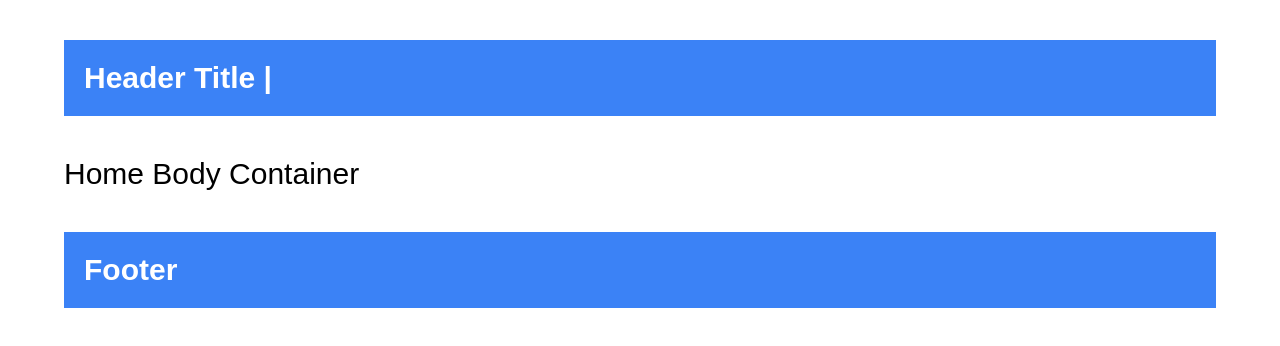
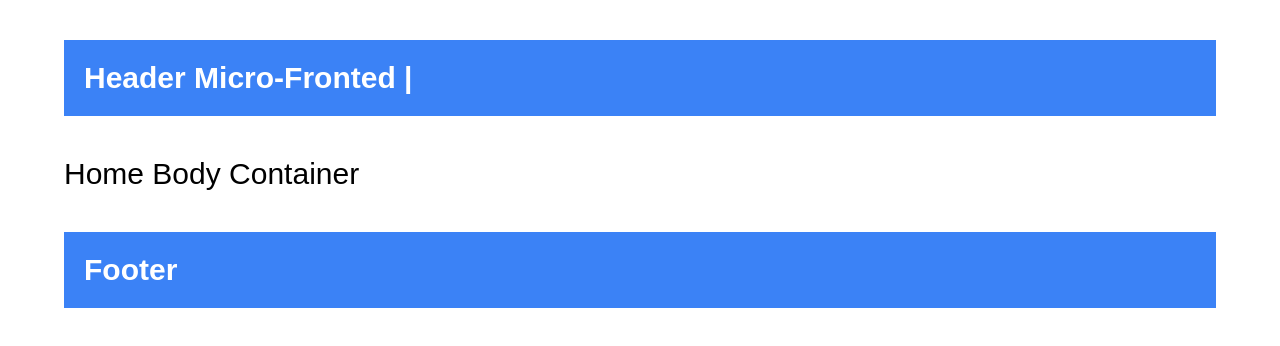
Before and after one commit to navinwadbude/micro-frontend, a React app: page / in a window 1280 px wide. Shown: the top 346 px of the page. Built offline with nearby package versions, Linux system fonts and the light colour scheme.

Commit message:
change header

```diff
--- a/src/Header.jsx
+++ b/src/Header.jsx
@@ -13,7 +13,7 @@ const Header = (props) => {
 
     return (
         <div className='p-5 bg-blue-500 text-white text-3xl font-bold'>
-            Header Title |
+            Header Micro-Fronted |
             <ToastContainer />
         </div>
     );
```
